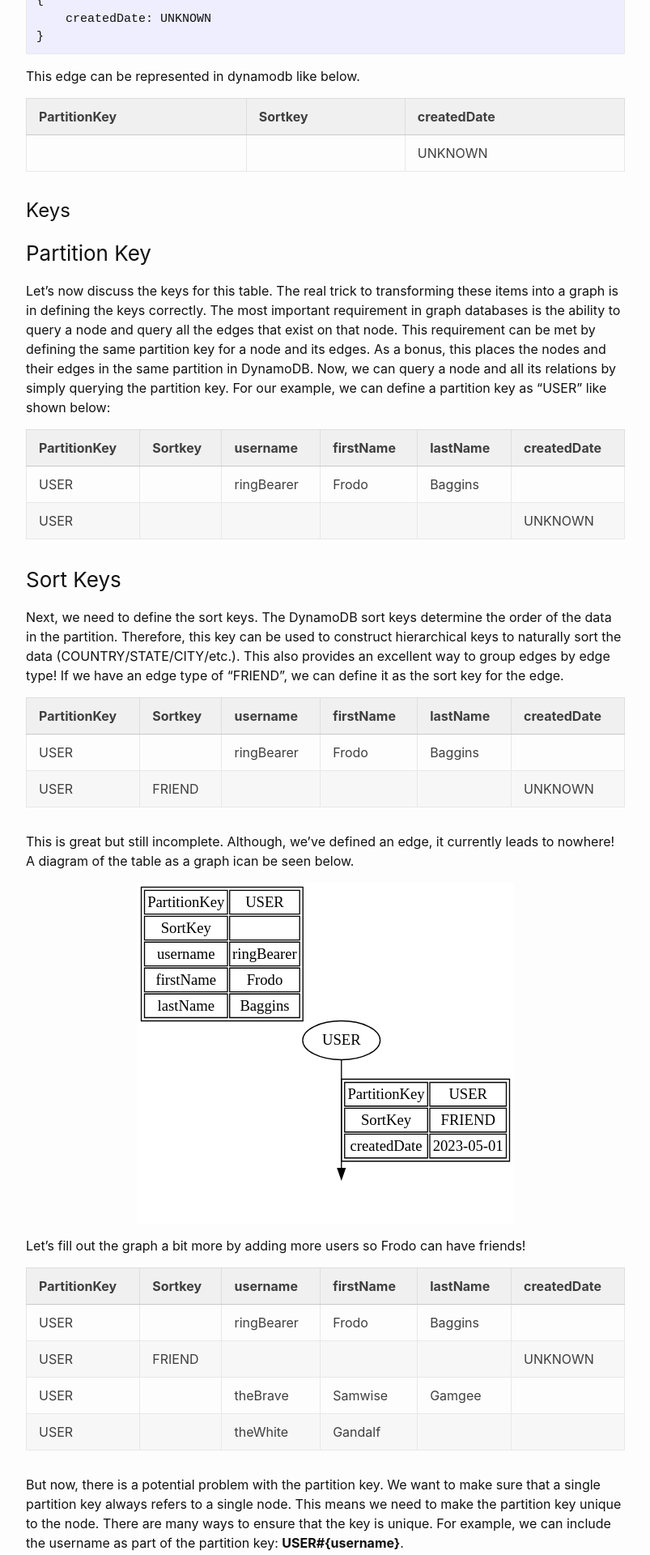
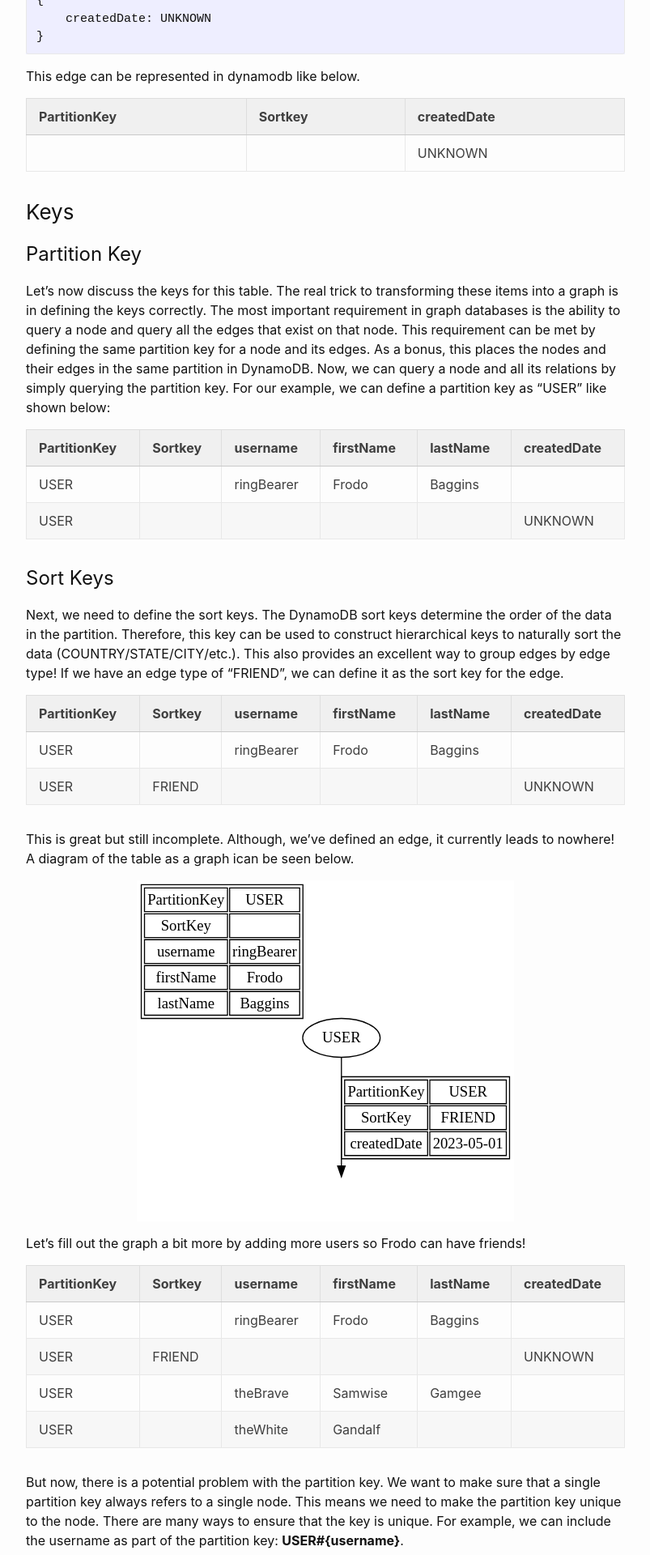
Before and after one commit to DevarakondaV/DevarakondaV.github.io, a Jekyll site: the page built from _posts/2023-08-15-Modeling-Graph-Database-on-Dynamodb.markdown, in a window 1280 px wide. Shown: the part 1714-3634 px from the top of the page at 81% size, without its empty margins (238-1041 px from the left). Built offline with Jekyll 4.4.1, drawn with Linux system fonts in a browser that asks for light colours.

Commit message:
Updated heading size.

```diff
--- a/_posts/2023-08-15-Modeling-Graph-Database-on-Dynamodb.markdown
+++ b/_posts/2023-08-15-Modeling-Graph-Database-on-Dynamodb.markdown
@@ -66,9 +66,9 @@ This edge can be represented in dynamodb like below.
 | | | UNKNOWN |
 
 
-# Keys
+### Keys
 
-### Partition Key
+# Partition Key
 
 Let's now discuss the keys for this table. The real trick to transforming these items into a graph is in defining the keys correctly. The most important requirement in graph databases is the ability to query a node and query all the edges that exist on that node. This requirement can be met by defining the same partition key for a node and its edges. As a bonus, this places the nodes and their edges in the same partition in DynamoDB. Now, we can query a node and all its relations by simply querying the partition key. For our example, we can define a partition key as "USER" like shown below:
 
@@ -78,7 +78,7 @@ Let's now discuss the keys for this table. The real trick to transforming these
 | USER | | ringBearer | Frodo | Baggins |
 | USER | | | | | UNKNOWN |
 
-### Sort Keys
+# Sort Keys
 
 Next, we need to define the sort keys. The DynamoDB sort keys determine the order of the data in the partition. Therefore, this key can be used to construct hierarchical keys to naturally sort the data (COUNTRY/STATE/CITY/etc.). This also provides an excellent way to group edges by edge type! If we have an edge type of "FRIEND", we can define it as the sort key for the edge.
 
```
